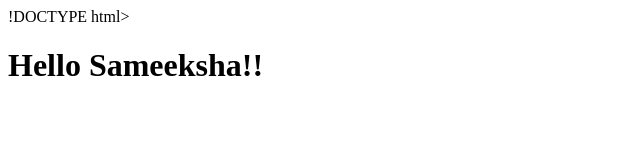
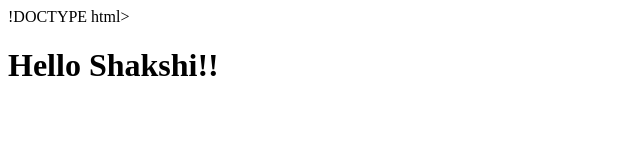
Before and after one commit to samy050399/portfolio, a plain HTML site: page index.html in a window 1280 px wide. Shown: the whole page, without its empty margins (0-640 px from the left). Drawn offline with Linux system fonts and the light colour scheme.

Commit message:
Making changes

```diff
--- a/index.html
+++ b/index.html
@@ -5,6 +5,6 @@
     <title></title>
   </head>
   <body>
-    <h1>Hello Sameeksha!!</h1>
+    <h1>Hello Shakshi!!</h1>
   </body>
 </html>
```
